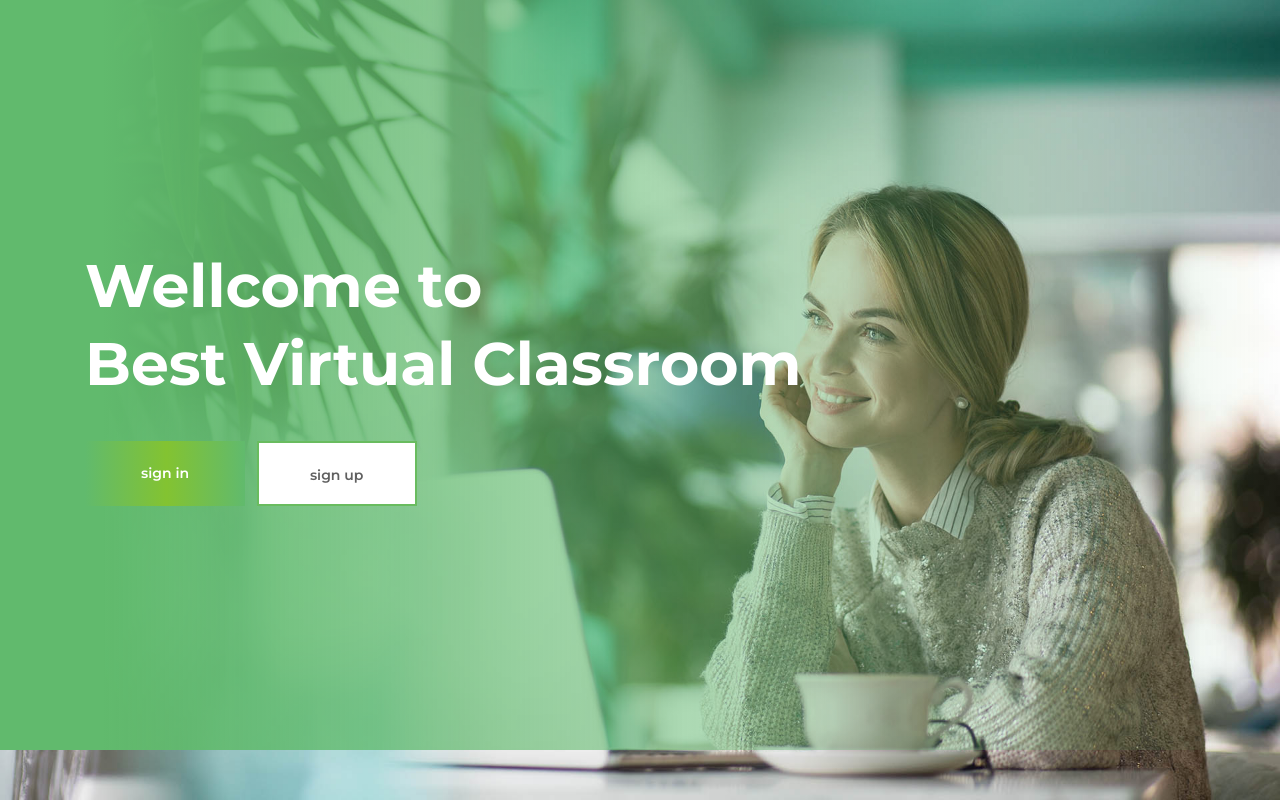
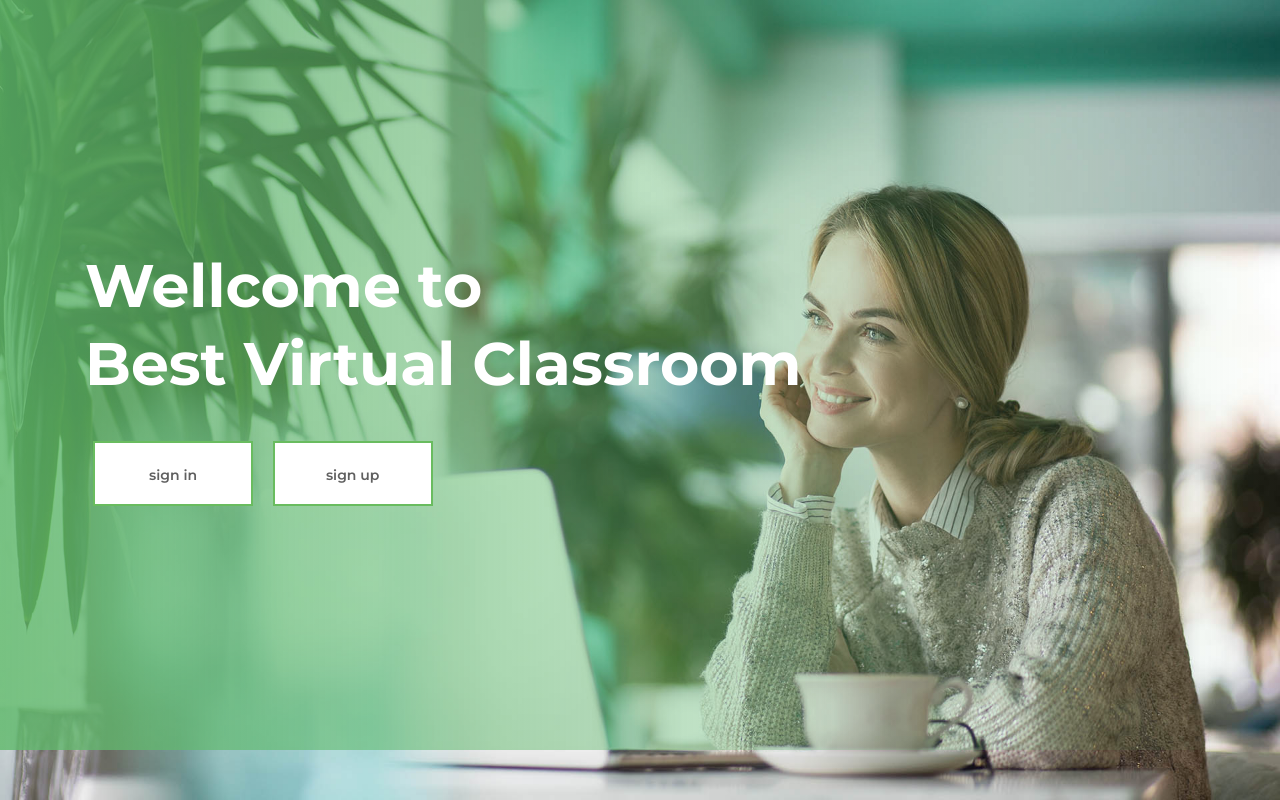
Before and after one commit to zeinabkamkar98/Online-Classroom-platform, a Django app: page /MeetingApp/ in a window 1280 px wide. Run offline with Django 3.2, Linux system fonts and the light colour scheme; parts of the project's set-up code (start-up, migrations or seed data) failed here and were passed over; some libraries are stand-ins or nearby versions.

Commit message:
fix error

```diff
--- a/online_class_room/MeetingApp/templates/MeetingApp/index.html
+++ b/online_class_room/MeetingApp/templates/MeetingApp/index.html
@@ -1,45 +1,68 @@
 {% load static %}
 <!DOCTYPE html>
 <html lang="en">
-
   <head>
-    <meta charset="UTF-8">
-    <meta name="description" content="">
-    <meta http-equiv="X-UA-Compatible" content="IE=edge">
-    <meta name="viewport" content="width=device-width, initial-scale=1, shrink-to-fit=no">
+    <meta charset="UTF-8" />
+    <meta name="description" content="" />
+    <meta http-equiv="X-UA-Compatible" content="IE=edge" />
+    <meta
+      name="viewport"
+      content="width=device-width, initial-scale=1, shrink-to-fit=no"
+    />
 
     <!-- Title -->
     <title>MeetingApp</title>
 
-    <link rel="icon" href="{% static 'MeetingApp/img/core-img/favicon.ico' %}">
-    <link rel="stylesheet" href="{% static 'MeetingApp/style.css' %}">
+    <link
+      rel="icon"
+      href="{% static 'MeetingApp/img/core-img/favicon.ico' %}"
+    />
+    <link rel="stylesheet" href="{% static 'MeetingApp/style.css' %}" />
 
     <style>
-
       body {
-        background-image:url("{% static 'MeetingApp/img/bg-img/bg-1.jpg' %}");
+        background-image: url("{% static 'MeetingApp/img/bg-img/bg-1.jpg' %}");
         background-attachment: fixed;
         background-position: center;
         background-repeat: no-repeat;
         background-size: cover;
       }
-
     </style>
-
   </head>
   <body>
-
-        <div class="hero-slides owl-carousel" style="background-image: linear-gradient(to left, rgba(97, 186, 109,0) 0%, rgba(97, 186, 109,1) 92%); " >
-            <div class="single-hero-slide "  >
+    <div
+      class="hero-slides owl-carousel"
+      style="
+        background-image: linear-gradient(
+          to left,
+          rgba(97, 186, 109, 0) 0%,
+          rgba(97, 186, 109, 1) 120%
+        );
+      "
+    >
+      <div class="single-hero-slide">
         <div class="container h-100">
-                    <div class="row h-100 align-items-center" >
-
-                        <div class="col-12" >
-                            <div class="hero-slides-content" >
+          <div class="row h-100 align-items-center">
+            <div class="col-12">
+              <div class="hero-slides-content">
                 <h4 data-animation="fadeInUp" data-delay="100ms"></h4>
-                                <h2 data-animation="fadeInUp" data-delay="400ms">Wellcome to <br>Best Virtual Classroom</h2>
-                                <a href="{% url  'MeetingApp:sign_in_page'%}" class="btn academy-btn" background-color="rgb(97, 186, 109)" data-animation="fadeInUp" data-delay="200ms">sign in </a>
-                                <a href="{% url  'MeetingApp:sign_up_page'%}" class="btn academy-btn btn-4 m-2" data-animation="fadeInUp" data-delay="200ms">sign up</a>
+                <h2 data-animation="fadeInUp" data-delay="400ms">
+                  Wellcome to <br />Best Virtual Classroom
+                </h2>
+                <a
+                  href="{% url  'MeetingApp:sign_in_page'%}"
+                  class="btn academy-btn btn-4 m-2"
+                  data-animation="fadeInUp"
+                  data-delay="200ms"
+                  >sign in
+                </a>
+                <a
+                  href="{% url  'MeetingApp:sign_up_page'%}"
+                  class="btn academy-btn btn-4 m-2"
+                  data-animation="fadeInUp"
+                  data-delay="200ms"
+                  >sign up</a
+                >
               </div>
             </div>
           </div>
@@ -53,5 +76,4 @@
     <script src="{% static 'MeetingApp/js/plugins/plugins.js' %}"></script>
     <script src="{% static 'MeetingApp/js/active.js' %}"></script>
   </body>
-
 </html>
--- a/online_class_room/MeetingApp/templates/MeetingApp/sign_in.html
+++ b/online_class_room/MeetingApp/templates/MeetingApp/sign_in.html
@@ -44,7 +44,7 @@
                                         <button class="btn academy-btn btn-block mt-30" type="submit">Sign In</button>
                                         </br>
                                     </br>
-                                        <p>dont have account?<a href="{% url  'MeetingApp:sign_up_page'%}" style="color:#61ba6d;">Sign Up.</a></p>
+                                        <p >dont have account?<a href="{% url  'MeetingApp:sign_up_page'%}" style="color:#61ba6d;"> Sign Up.</a></p>
                                     </form>
                                 </div>
                             </div>
```
Also changed, not shown: online_class_room/db.sqlite3. Lines whose indentation alone changed are shown as unchanged.
